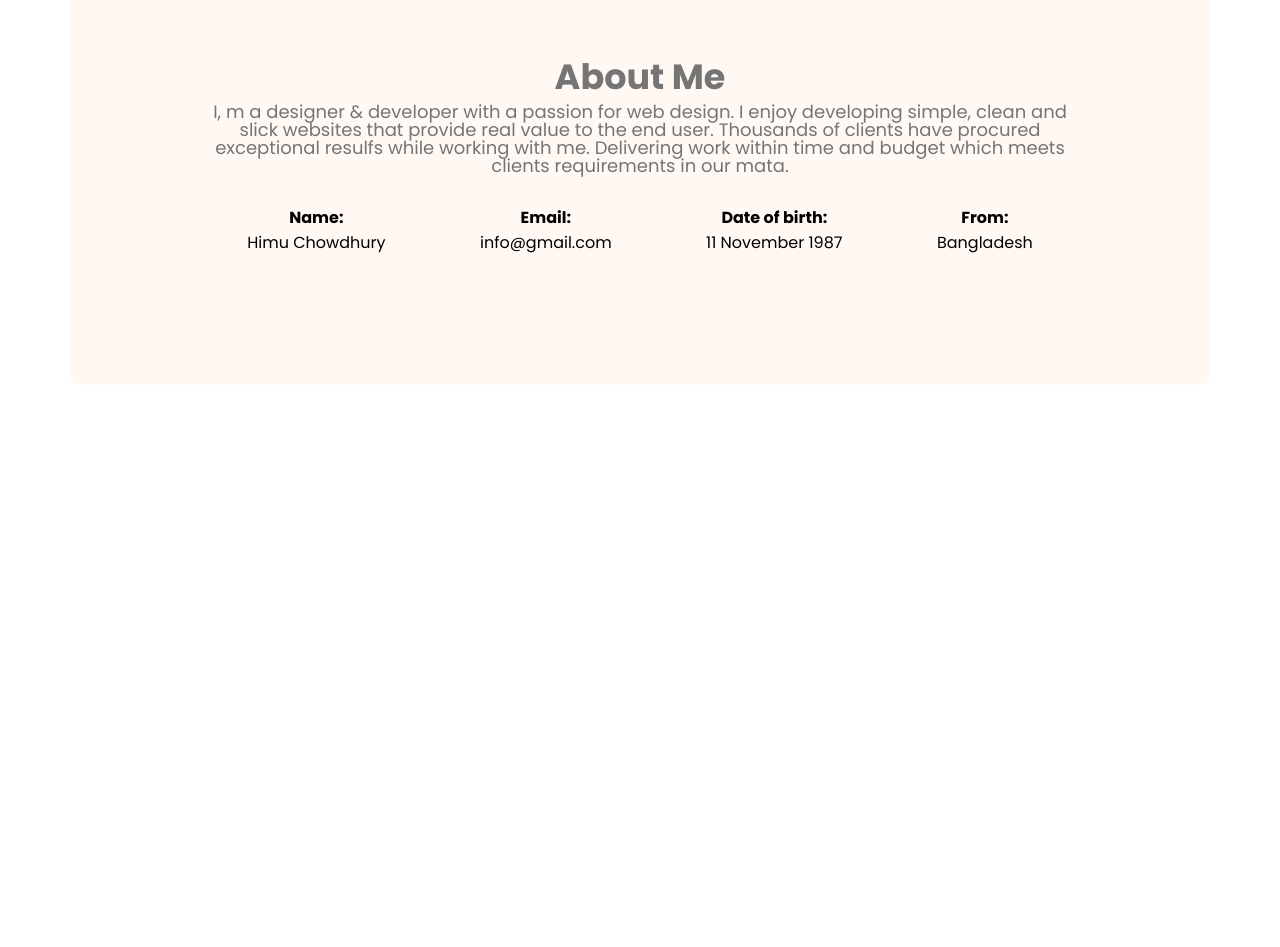
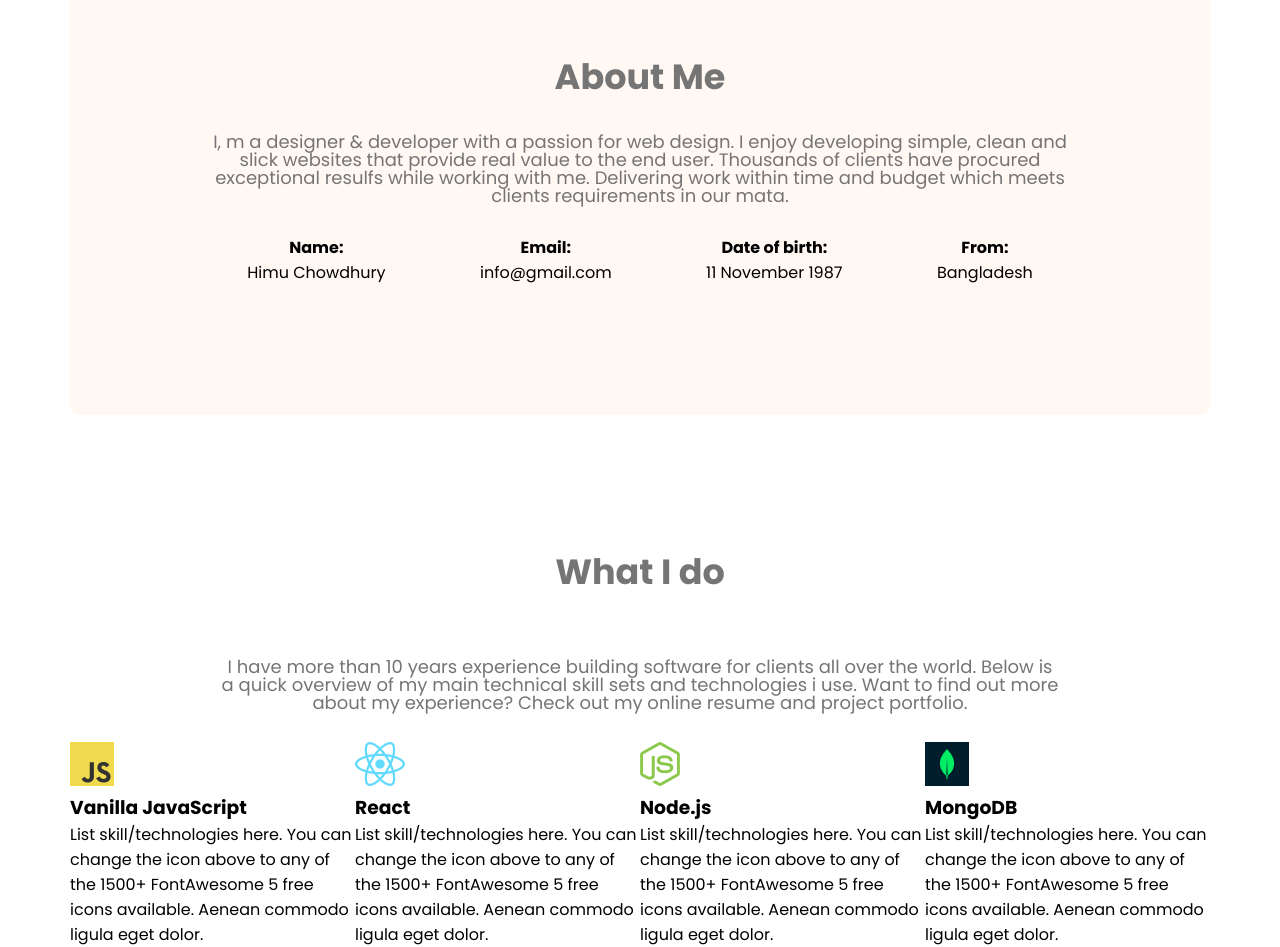
Before and after one commit to himu004/wedeveloper-portfolio, a plain HTML site: page index.html in a window 1280 px wide. Shown: the part 880-1827 px from the top of the page. Before the commit the page ends 1395 px from the top, so only its background shows below. Drawn offline with nearby package versions, Linux system fonts and the light colour scheme.

Commit message:
what i do section added

```diff
--- a/index.html
+++ b/index.html
@@ -56,6 +56,34 @@
 
             </div>
         </section>
+        <!-- What I do Section starts -->
+        <section>
+            <h3 class="section-title">What I do</h3>
+            <p id="what-i-do-des" class="section-des">I have more than 10 years experience building software for clients all over the world. Below is a quick overview of my main technical skill sets and technologies i use. Want to find out more about my experience? Check out my online resume and project portfolio.</p>
+
+            <div class="skills-container">
+                <div class="skill">
+                    <img src="images/icons/js.png" alt="">
+                    <h3 class="skill-title">Vanilla JavaScript</h3>
+                    <p class="skill-description">List skill/technologies here. You can change the icon above to any of the 1500+ FontAwesome 5 free icons available. Aenean commodo ligula eget dolor.</p>
+                </div>
+                <div class="skill">
+                    <img src="images/icons/react.png" alt="">
+                    <h3 class="skill-title">React</h3>
+                    <p class="skill-description">List skill/technologies here. You can change the icon above to any of the 1500+ FontAwesome 5 free icons available. Aenean commodo ligula eget dolor.</p>
+                </div>
+                <div class="skill">
+                    <img src="images/icons/nodejs.png" alt="">
+                    <h3 class="skill-title">Node.js</h3>
+                    <p class="skill-description">List skill/technologies here. You can change the icon above to any of the 1500+ FontAwesome 5 free icons available. Aenean commodo ligula eget dolor.</p>
+                </div>
+                <div class="skill">
+                    <img src="images/icons/mongo.png" alt="">
+                    <h3 class="skill-title">MongoDB</h3>
+                    <p class="skill-description">List skill/technologies here. You can change the icon above to any of the 1500+ FontAwesome 5 free icons available. Aenean commodo ligula eget dolor.</p>
+                </div>
+            </div>
+        </section>
     </main>
     <footer>
 
--- a/styles/styles.css
+++ b/styles/styles.css
@@ -130,6 +130,10 @@ nav a {
     margin: 130px 0;
 }
 
+.section-des {
+    margin-top: 30px;
+}
+
 .about-info-container {
     display: flex;
     justify-content: space-around;
@@ -140,3 +144,12 @@ nav a {
     margin-top: 30px;
     text-align: center;
 }
+
+#what-i-do-des {
+    padding: 30px 150px;
+}
+
+.skills-container {
+    display: flex;
+    justify-content: space-around;
+}
```
